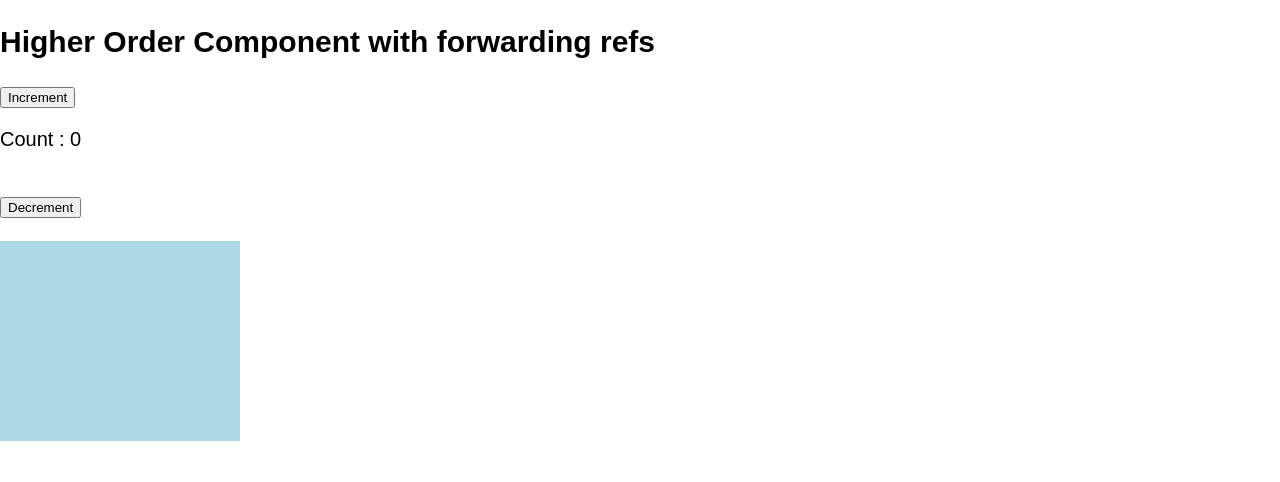
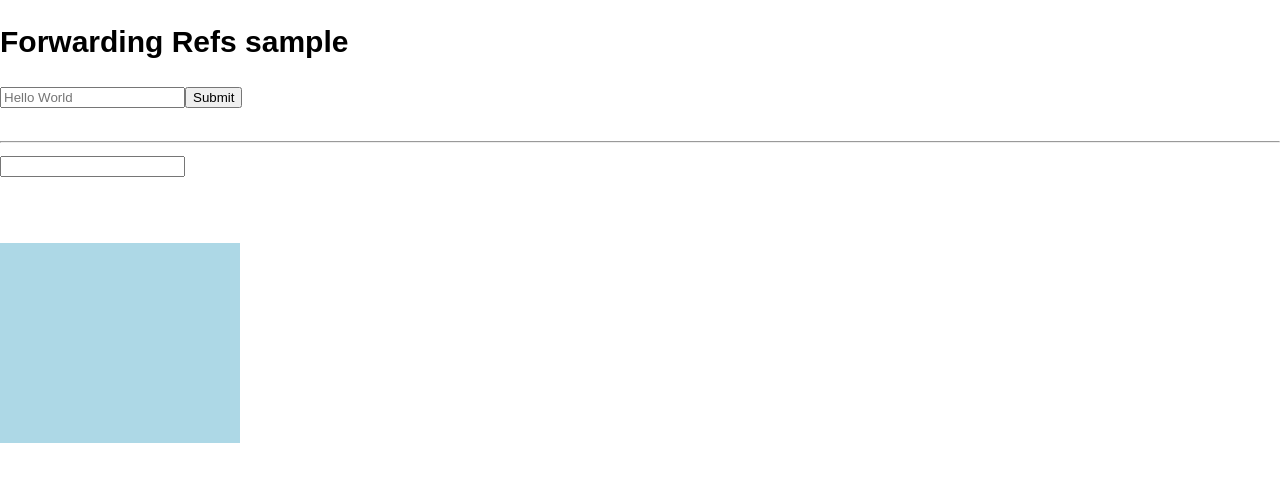
Before and after one commit to ZainPathan/Searchable-Product-Filter, a React (Create React App) app: page / in a window 1280 px wide. Shown: the top 482 px of the page. Built offline with nearby package versions, Linux system fonts and the light colour scheme.

Commit message:
Forwarding Refs - Normal & HOC example - Form Input example - working

```diff
--- /dev/null
+++ b/src/forwarding-refs-ex1/Ref.js
@@ -0,0 +1,28 @@
+import React from 'react';
+
+const TextInput = React.forwardRef( (props, ref) => {
+    return <input type="text" placeholder="Hello World" ref={ref} />
+});
+
+const inputRef = React.createRef();
+
+class CustomTextInput extends React.Component {
+    handleSubmit = e => {
+        e.preventDefault();
+
+        console.log(inputRef.current.value);
+    };
+
+    render() {
+        return (
+            <div>
+                <form onSubmit={e => this.handleSubmit(e)}>
+                    <TextInput ref={inputRef} />
+                    <button>Submit</button>
+                </form>
+            </div>
+        );
+    }
+}
+
+export default CustomTextInput;
--- /dev/null
+++ b/src/forwarding-refs-ex1/RefHOC.js
@@ -0,0 +1,49 @@
+import React from 'react';
+
+const TextInput = ( {forwardedRef, children, ...rest} ) => (
+    <div>
+        <input ref={forwardedRef} {...rest} />
+        {children}
+    </div>
+);
+
+const Input = (InputComponent) => {
+    const forwardRef = (props, ref) => {
+        const onType = () => {
+            console.log(ref.current.value);
+            props.onTextChange(ref.current.value);
+        }
+        return (
+            <InputComponent forwardedRef={ref} onChange={onType} {...props} />
+        );
+    };
+
+    return React.forwardRef(forwardRef);
+};
+
+const InputField = Input(TextInput);
+
+class CustomHOCTextInput extends React.Component {
+    constructor() {
+        super();
+        this.state = {
+            textInputValue: ''
+        }
+    }
+    handleOnTextChange(val) {
+        console.log('val : ', val);
+        this.setState({textInputValue: val});
+    }
+    render() {
+        const inputRef = React.createRef();
+        return (
+            <div>
+                <InputField ref={inputRef} onTextChange={this.handleOnTextChange.bind(this)}/>
+                <br />
+                <p>{this.state.textInputValue}</p>
+            </div>
+        );
+    }
+}
+
+export default CustomHOCTextInput;
--- a/src/index.js
+++ b/src/index.js
@@ -24,6 +24,8 @@ import ContextWHOCApp from './context/context-with-hoc/ContextWHOCApp';
 import ParentComponent from './portals/ParentComponent';
 import TooltipApp from "./portals/portals-tooltip-ex/TooltipApp";
 import CounterExampleWFRefs from './forward-refs/CounterHOC';
+import CustomTextInput from './forwarding-refs-ex1/Ref';
+import CustomHOCTextInput from './forwarding-refs-ex1/RefHOC';
 
 const PRODUCTS = [
     {category: 'Sporting Goods', price: '$49.99', stocked: true, name: 'Football'},
@@ -35,7 +37,14 @@ const PRODUCTS = [
 ];
 
 ReactDOM.render(
-    <CounterExampleWFRefs />,
+    <React.Fragment>
+        <h2>Forwarding Refs sample</h2>
+        {/* <CounterExampleWFRefs /> */}
+        <CustomTextInput />
+        <br/>
+        <hr/>
+        <CustomHOCTextInput />
+    </React.Fragment>,
     document.getElementById('root')
 );
 
```
